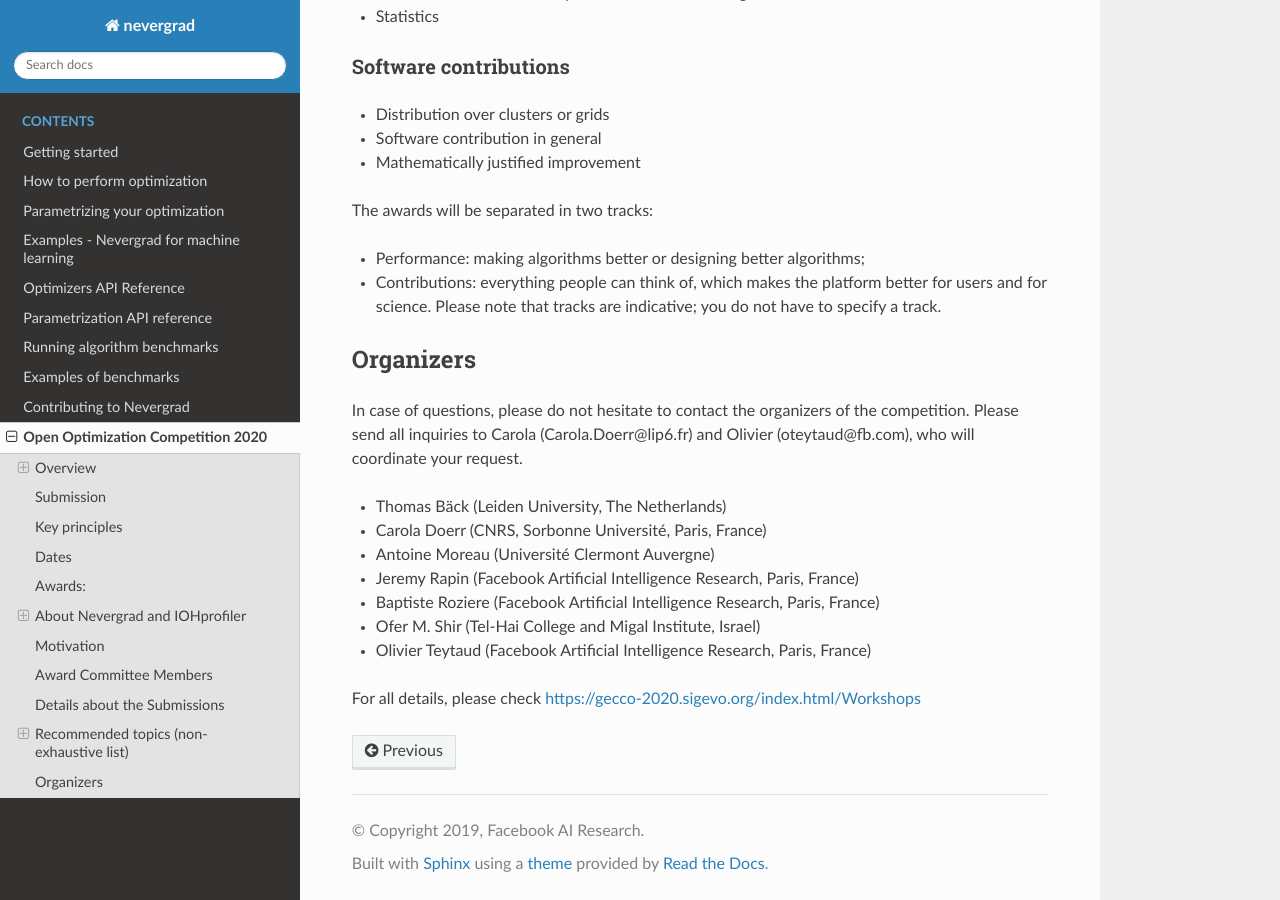
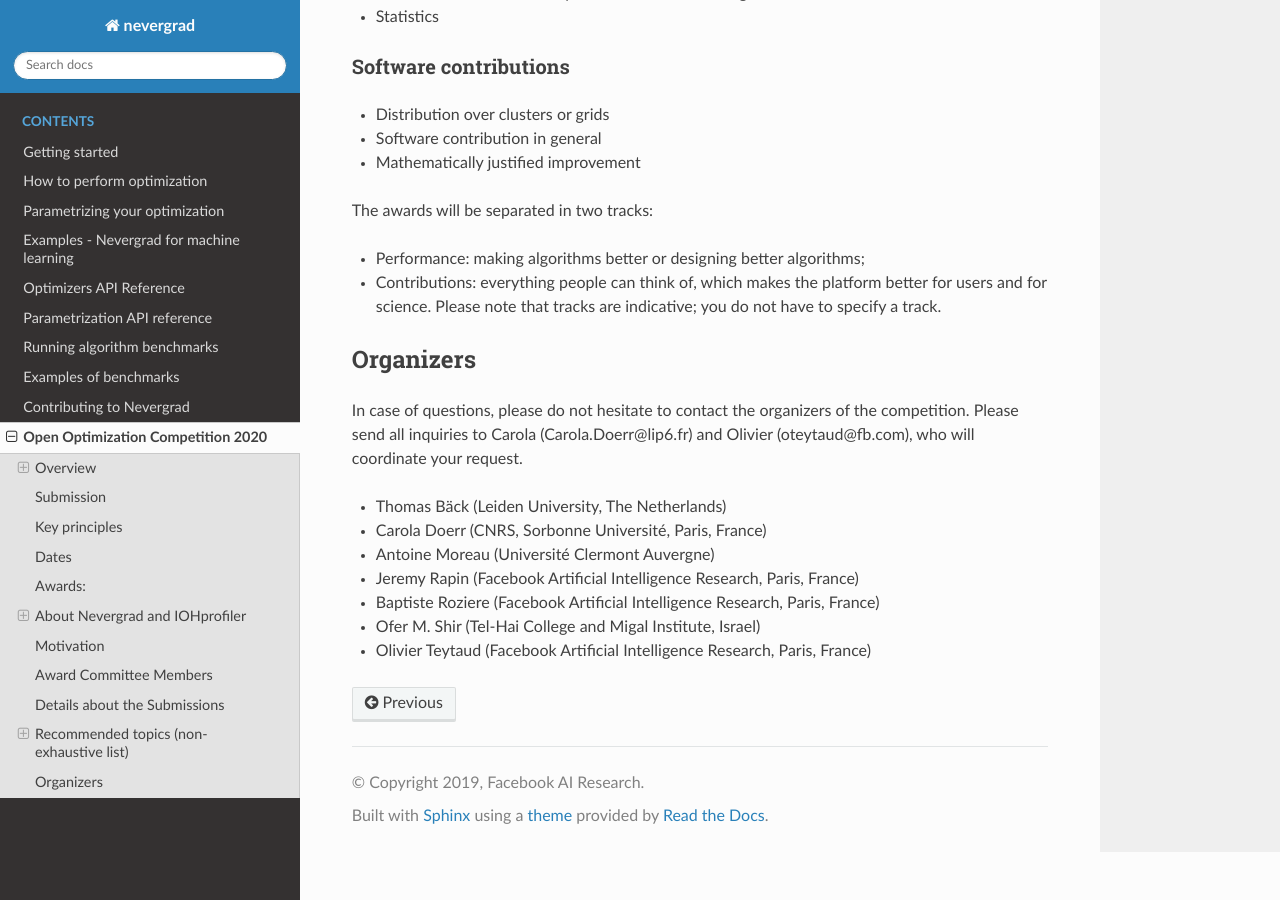
Before and after one commit to facebookresearch/nevergrad, a Sphinx documentation site: the page built from docs/opencompetition2020.md, in a window 1280 px wide and 900 px high, scrolled down 3875 px. Built offline with Sphinx 7.4.7 and the Read the Docs theme 2.0.0, drawn with Linux system fonts in a browser that asks for light colours.

Commit message:
Remove check

```diff
--- a/docs/opencompetition2020.md
+++ b/docs/opencompetition2020.md
@@ -127,5 +127,3 @@ In case of questions, please do not hesitate to contact the organizers of the co
 - Baptiste Roziere (Facebook Artificial Intelligence Research, Paris, France)
 - Ofer M. Shir (Tel-Hai College and Migal Institute, Israel)
 - Olivier Teytaud (Facebook Artificial Intelligence Research, Paris, France)
-
-For all details, please check [https://gecco-2020.sigevo.org/index.html/Workshops](https://gecco-2020.sigevo.org/index.html/Workshops)
```
